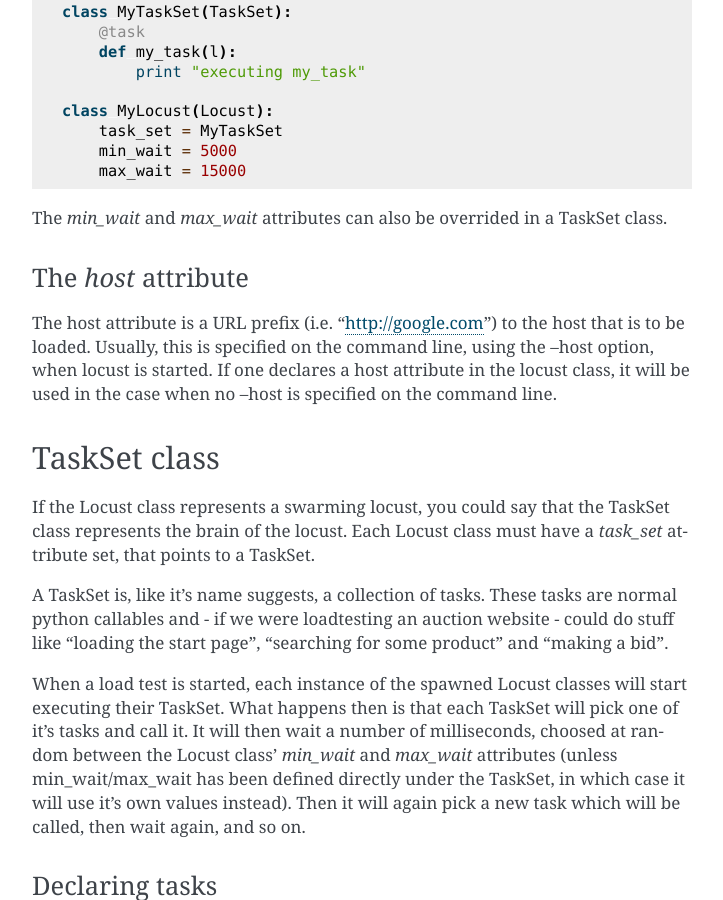
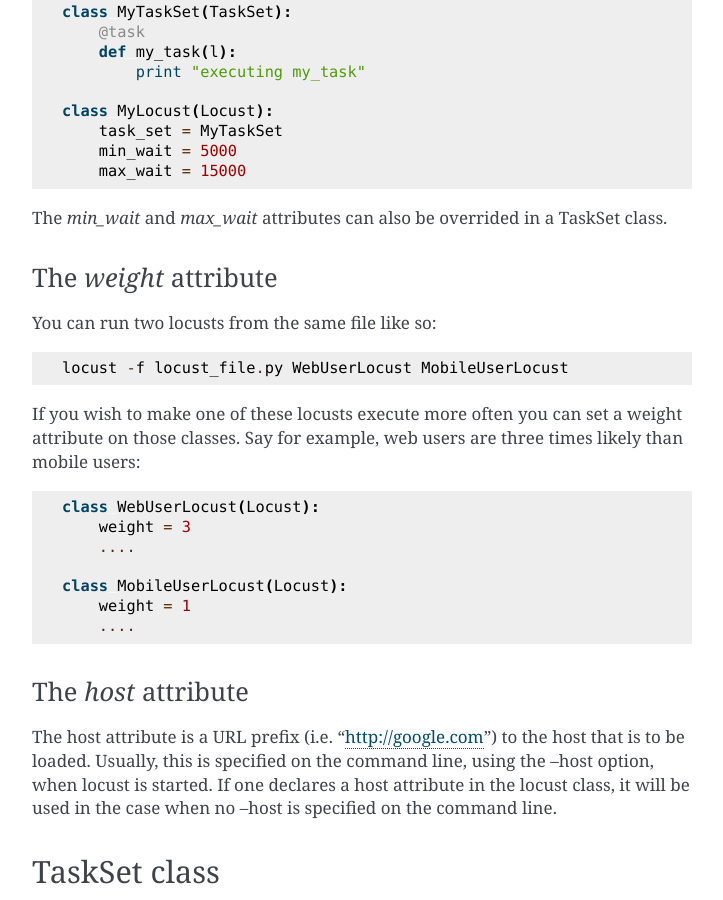
Before and after one commit to locustio/locust, a Sphinx documentation site: the page built from docs/writing-a-locustfile.rst, in a window 1280 px wide and 900 px high, scrolled down 767 px. Shown: the whole window, without its empty margins (388-1111 px from the left). Built offline with Sphinx 7.4.7, drawn with Linux system fonts in a browser that asks for light colours.

Commit message:
document locust.weight

```diff
--- a/docs/api.rst
+++ b/docs/api.rst
@@ -7,7 +7,7 @@
 ============
 
 .. autoclass:: locust.core.Locust
-	:members: min_wait, max_wait, task_set
+	:members: min_wait, max_wait, task_set, weight
 
 HttpLocust class
 ================
--- a/docs/writing-a-locustfile.rst
+++ b/docs/writing-a-locustfile.rst
@@ -42,6 +42,25 @@
         max_wait = 15000
 
 The *min_wait* and *max_wait* attributes can also be overrided in a TaskSet class.
+
+The *weight* attribute
+----------------------
+
+You can run two locusts from the same file like so::
+
+    locust -f locust_file.py WebUserLocust MobileUserLocust
+
+If you wish to make one of these locusts execute more often you can set a weight attribute on those
+classes. Say for example, web users are three times likely than mobile users::
+
+    class WebUserLocust(Locust):
+        weight = 3
+        ....
+
+    class MobileUserLocust(Locust):
+        weight = 1
+        ....
+
 
 The *host* attribute
 --------------------
```
